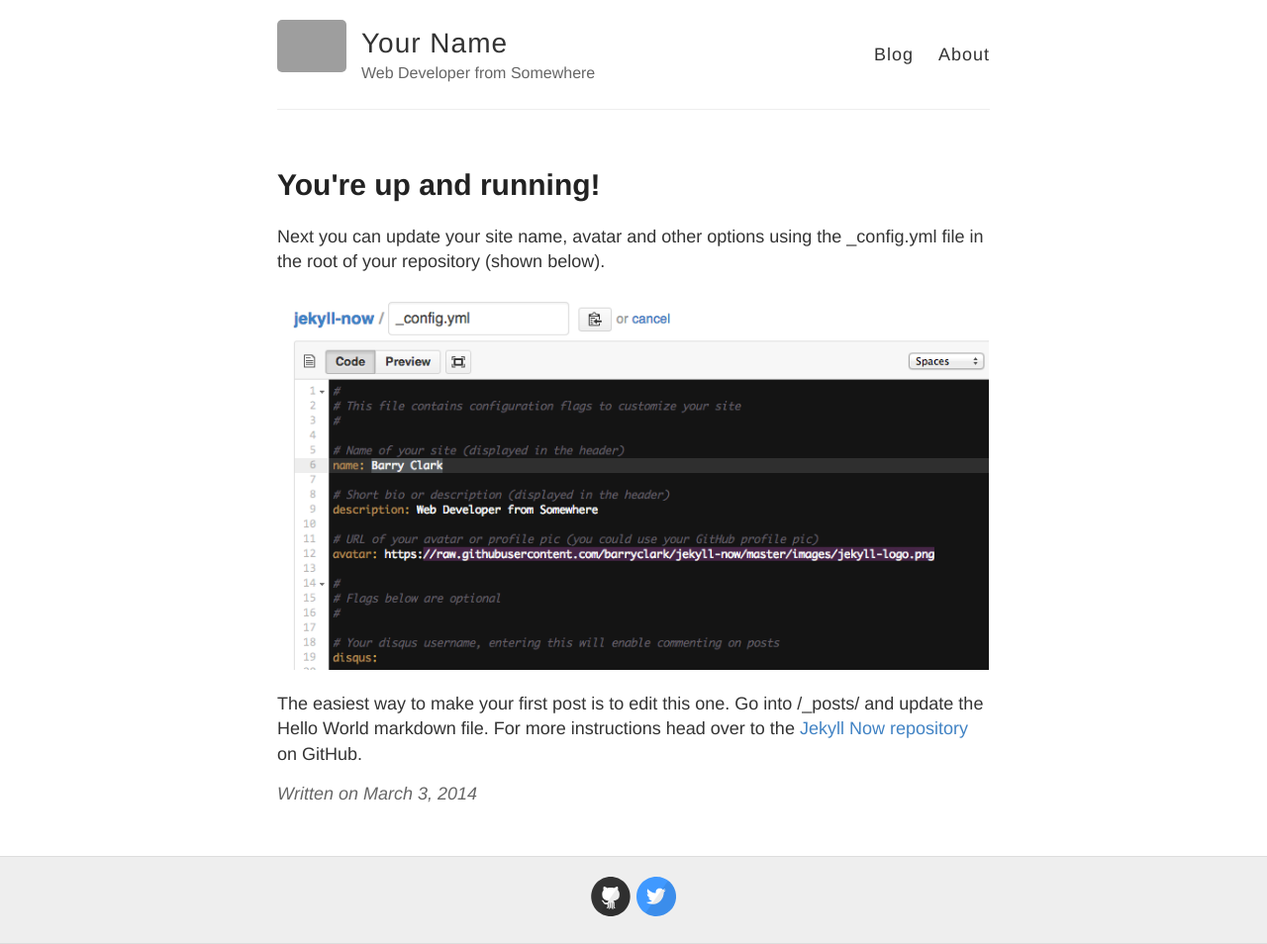
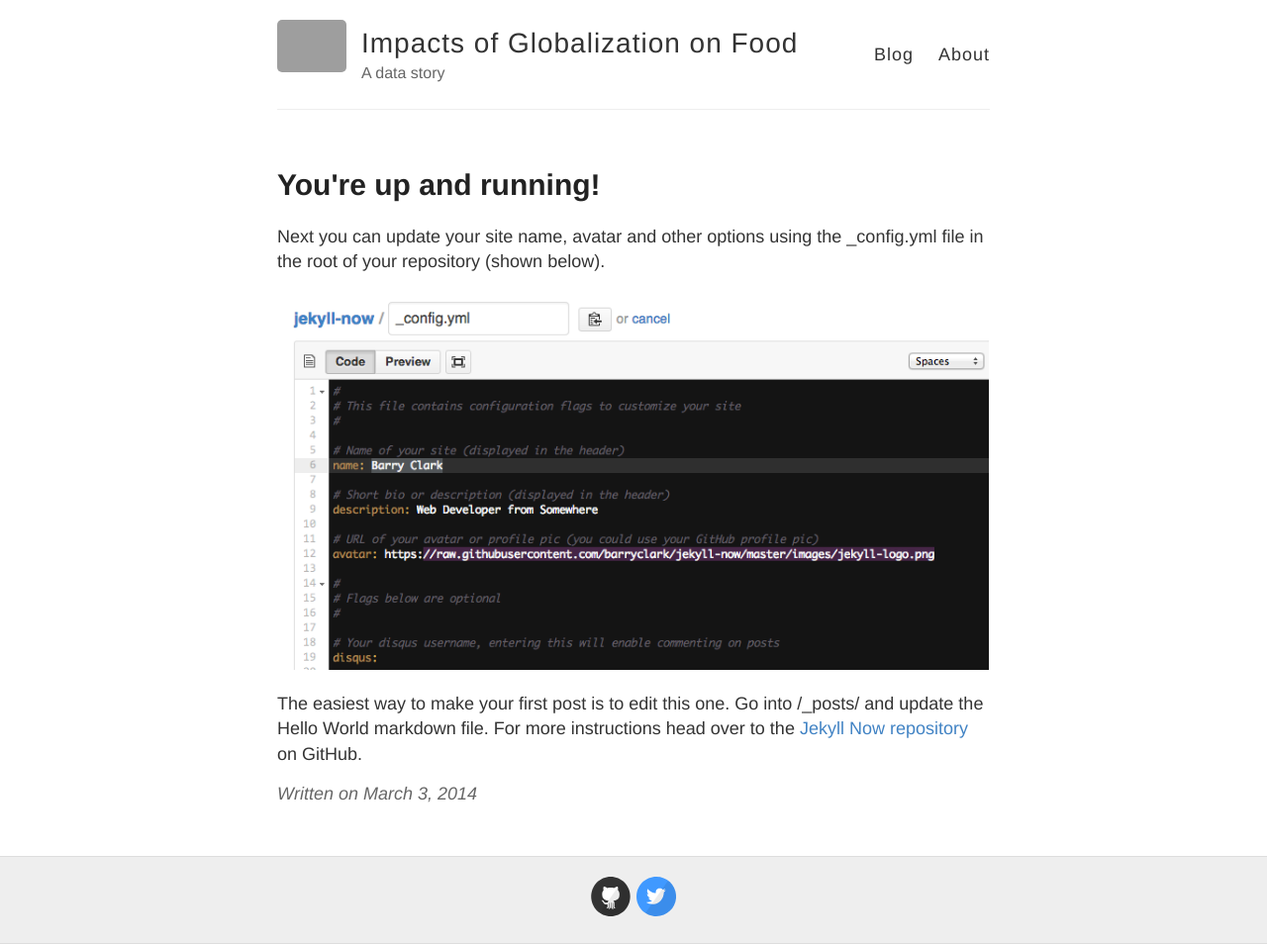
Before and after one commit to AdamanTeam/AdamanTeam.github.io, a Jekyll site: the page built from _posts/2014-3-3-Hello-World.md, in a window 1280 px wide. Shown: the whole page at 99% size. Built offline with Jekyll 4.4.1, drawn with Linux system fonts in a browser that asks for light colours; grey boxes are pictures that could not be loaded.

Commit message:
change name

```diff
--- a/_config.yml
+++ b/_config.yml
@@ -3,10 +3,10 @@
 #
 
 # Name of your site (displayed in the header)
-name: Your Name
+name: Impacts of Globalization on Food
 
 # Short bio or description (displayed in the header)
-description: Web Developer from Somewhere
+description: A data story
 
 # URL of your avatar or profile pic (you could use your GitHub profile pic)
 avatar: https://raw.githubusercontent.com/barryclark/jekyll-now/master/images/jekyll-logo.png
```
